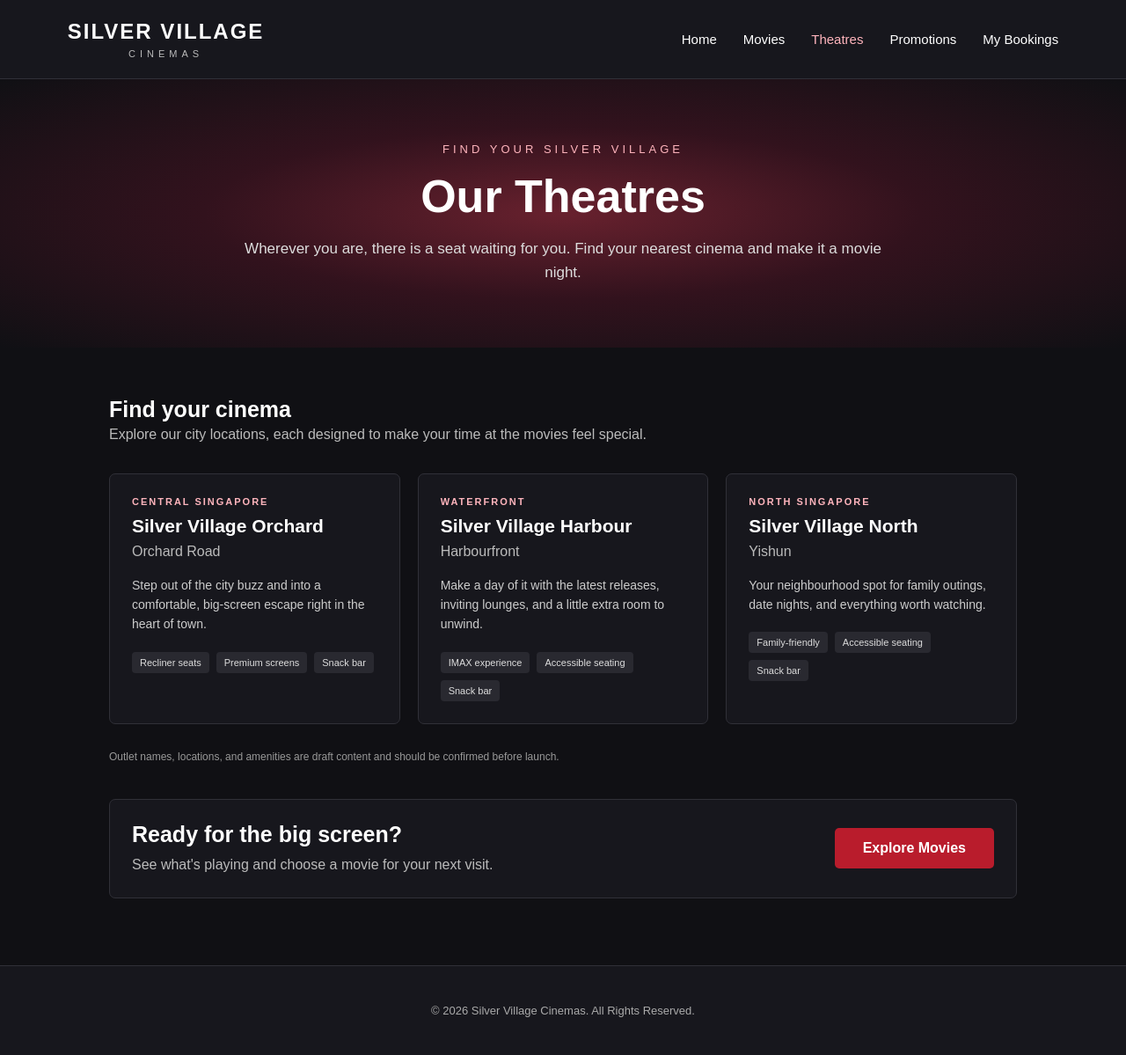
After one commit to roolimmm/projectcinema, a PHP site: page /theatres.html in a window 1280 px wide. The commit adds this page. Shown: the whole page at 88% size. Run offline with PHP 8.4, Linux system fonts and the light colour scheme.

Commit message:
added theatre and promotions page

```diff
--- a/index.html
+++ b/index.html
@@ -24,8 +24,10 @@
         </a>
 
         <nav aria-label="Main navigation">
-            <a href="index.html">Home</a>
-            <a href="#movies">Movies</a>
+            <a href="index.html" aria-current="page">Home</a>
+            <a href="index.html#movies">Movies</a>
+            <a href="theatres.html">Theatres</a>
+            <a href="promotions.html">Promotions</a>
             <a href="bookings.html">My Bookings</a>
         </nav>
 
--- a/style.css
+++ b/style.css
@@ -72,6 +72,10 @@ nav a {
 
 nav a:hover {
     color: #e50914;
+}
+
+nav a[aria-current="page"] {
+    color: #ffb5bd;
 }
 
 /* =========================
@@ -425,6 +429,207 @@ nav a:hover {
 }
 
 /* =========================
+   INFORMATION PAGES
+========================= */
+
+.page-banner {
+    padding: 72px 20px;
+    text-align: center;
+    background: radial-gradient(
+        ellipse at center,
+        #68212e 0%,
+        #32121d 45%,
+        #101014 100%
+    );
+}
+
+.page-banner-content {
+    max-width: 760px;
+    margin: 0 auto;
+}
+
+.page-banner .hero-label {
+    margin: 0;
+}
+
+.page-banner h2 {
+    margin: 16px 0;
+    font-size: clamp(34px, 5vw, 52px);
+}
+
+.page-banner p:not(.hero-label) {
+    margin: 0;
+    color: #dddddd;
+    font-size: 17px;
+    line-height: 1.6;
+}
+
+.content-section {
+    max-width: 1160px;
+    margin: 0 auto;
+    padding: 56px 5% 76px;
+}
+
+.content-intro {
+    max-width: 680px;
+    margin: 0 0 30px;
+    color: #bbbbbb;
+    line-height: 1.7;
+}
+
+.content-section h3 {
+    margin: 0;
+    font-size: 25px;
+}
+
+.theatre-grid,
+.promotion-grid {
+    display: grid;
+    grid-template-columns: repeat(3, minmax(0, 1fr));
+    gap: 20px;
+}
+
+.theatre-card,
+.promotion-card {
+    overflow: hidden;
+    border: 1px solid #303038;
+    border-radius: 7px;
+    background-color: #17171d;
+}
+
+.theatre-card {
+    padding: 25px;
+}
+
+.card-kicker {
+    margin: 0 0 10px;
+    color: #ffb5bd;
+    font-size: 11px;
+    font-weight: bold;
+    letter-spacing: 2px;
+    text-transform: uppercase;
+}
+
+.theatre-card h4,
+.promotion-card h4 {
+    margin: 0;
+    font-size: 21px;
+}
+
+.theatre-location {
+    margin: 8px 0 18px;
+    color: #bbbbbb;
+}
+
+.theatre-card p:not(.card-kicker):not(.theatre-location) {
+    color: #cccccc;
+    font-size: 14px;
+    line-height: 1.6;
+}
+
+.amenity-list {
+    display: flex;
+    flex-wrap: wrap;
+    gap: 8px;
+    margin: 20px 0 0;
+    padding: 0;
+    list-style: none;
+}
+
+.amenity-list li {
+    padding: 6px 9px;
+    border-radius: 4px;
+    background: #292930;
+    color: #dddddd;
+    font-size: 11px;
+}
+
+.promotion-card {
+    display: flex;
+    flex-direction: column;
+}
+
+.promotion-card-content {
+    display: flex;
+    flex: 1;
+    flex-direction: column;
+    align-items: flex-start;
+    padding: 24px;
+}
+
+.promotion-value {
+    display: inline-block;
+    margin: 0 0 18px;
+    padding: 7px 10px;
+    border-radius: 4px;
+    background: #b91c2c;
+    color: #ffffff;
+    font-size: 12px;
+    font-weight: bold;
+    letter-spacing: 1px;
+    text-transform: uppercase;
+}
+
+.promotion-card h4 {
+    margin-bottom: 10px;
+}
+
+.promotion-card-content > p:not(.promotion-value) {
+    margin: 0 0 18px;
+    color: #cccccc;
+    font-size: 14px;
+    line-height: 1.65;
+}
+
+.promotion-terms {
+    margin-top: auto !important;
+    color: #999999 !important;
+    font-size: 12px !important;
+}
+
+.promotion-card .hero-btn {
+    margin-top: 0;
+    padding: 11px 18px;
+    font-size: 13px;
+}
+
+.page-note {
+    margin: 28px 0 0;
+    color: #999999;
+    font-size: 12px;
+    line-height: 1.6;
+}
+
+.page-cta {
+    display: flex;
+    align-items: center;
+    justify-content: space-between;
+    gap: 24px;
+    margin-top: 38px;
+    padding: 25px;
+    border: 1px solid #303038;
+    border-radius: 7px;
+    background: #17171d;
+}
+
+.page-cta p {
+    margin: 8px 0 0;
+    color: #bbbbbb;
+    line-height: 1.5;
+}
+
+.page-cta .hero-btn {
+    flex-shrink: 0;
+    margin-top: 0;
+}
+
+.page-cta .hero-btn:focus-visible,
+.promotion-card .hero-btn:focus-visible {
+    outline: 2px solid #ffffff;
+    outline-offset: 4px;
+}
+
+/* =========================
    SMALLER SCREENS
 ========================= */
 
@@ -439,6 +644,20 @@ nav a:hover {
         flex-wrap: wrap;
         justify-content: center;
         gap: 15px;
+    }
+
+    .page-banner {
+        padding: 56px 20px;
+    }
+
+    .content-section {
+        padding-top: 42px;
+        padding-bottom: 56px;
+    }
+
+    .theatre-grid,
+    .promotion-grid {
+        grid-template-columns: repeat(2, minmax(0, 1fr));
     }
 
     .hero-banner {
@@ -473,6 +692,11 @@ nav a:hover {
         font-size: 15px;
     }
 
+    .page-cta {
+        align-items: flex-start;
+        flex-direction: column;
+    }
+
     .movie-overlay h3 {
         font-size: 15px;
     }
@@ -480,6 +704,13 @@ nav a:hover {
     .movie-runtime,
     .movie-advisory {
         font-size: 11px;
+    }
+}
+
+@media (max-width: 480px) {
+    .theatre-grid,
+    .promotion-grid {
+        grid-template-columns: 1fr;
     }
 }
 
--- /dev/null
+++ b/theatres.html
@@ -0,0 +1,99 @@
+<!DOCTYPE html>
+<html lang="en">
+
+<head>
+    <meta charset="UTF-8">
+    <meta name="viewport"
+          content="width=device-width, initial-scale=1.0">
+
+    <title>Theatres | Silver Village Cinemas</title>
+
+    <link rel="stylesheet" href="style.css">
+</head>
+
+<body>
+
+    <header class="site-header">
+        <a href="index.html" class="logo">
+            <h1>SILVER VILLAGE</h1>
+            <span>CINEMAS</span>
+        </a>
+
+        <nav aria-label="Main navigation">
+            <a href="index.html">Home</a>
+            <a href="index.html#movies">Movies</a>
+            <a href="theatres.html" aria-current="page">Theatres</a>
+            <a href="promotions.html">Promotions</a>
+            <a href="bookings.html">My Bookings</a>
+        </nav>
+    </header>
+
+    <main>
+        <section class="page-banner">
+            <div class="page-banner-content">
+                <p class="hero-label">FIND YOUR SILVER VILLAGE</p>
+                <h2>Our Theatres</h2>
+                <p>Wherever you are, there is a seat waiting for you. Find your nearest cinema and make it a movie night.</p>
+            </div>
+        </section>
+
+        <section class="content-section" aria-labelledby="theatre-list-heading">
+            <h3 id="theatre-list-heading">Find your cinema</h3>
+            <p class="content-intro">Explore our city locations, each designed to make your time at the movies feel special.</p>
+
+            <div class="theatre-grid">
+                <article class="theatre-card">
+                    <p class="card-kicker">Central Singapore</p>
+                    <h4>Silver Village Orchard</h4>
+                    <p class="theatre-location">Orchard Road</p>
+                    <p>Step out of the city buzz and into a comfortable, big-screen escape right in the heart of town.</p>
+                    <ul class="amenity-list" aria-label="Theatre amenities">
+                        <li>Recliner seats</li>
+                        <li>Premium screens</li>
+                        <li>Snack bar</li>
+                    </ul>
+                </article>
+
+                <article class="theatre-card">
+                    <p class="card-kicker">Waterfront</p>
+                    <h4>Silver Village Harbour</h4>
+                    <p class="theatre-location">Harbourfront</p>
+                    <p>Make a day of it with the latest releases, inviting lounges, and a little extra room to unwind.</p>
+                    <ul class="amenity-list" aria-label="Theatre amenities">
+                        <li>IMAX experience</li>
+                        <li>Accessible seating</li>
+                        <li>Snack bar</li>
+                    </ul>
+                </article>
+
+                <article class="theatre-card">
+                    <p class="card-kicker">North Singapore</p>
+                    <h4>Silver Village North</h4>
+                    <p class="theatre-location">Yishun</p>
+                    <p>Your neighbourhood spot for family outings, date nights, and everything worth watching.</p>
+                    <ul class="amenity-list" aria-label="Theatre amenities">
+                        <li>Family-friendly</li>
+                        <li>Accessible seating</li>
+                        <li>Snack bar</li>
+                    </ul>
+                </article>
+            </div>
+
+            <p class="page-note">Outlet names, locations, and amenities are draft content and should be confirmed before launch.</p>
+
+            <div class="page-cta">
+                <div>
+                    <h3>Ready for the big screen?</h3>
+                    <p>See what's playing and choose a movie for your next visit.</p>
+                </div>
+                <a href="index.html#movies" class="hero-btn">Explore Movies</a>
+            </div>
+        </section>
+    </main>
+
+    <footer class="site-footer">
+        <p>&copy; 2026 Silver Village Cinemas. All Rights Reserved.</p>
+    </footer>
+
+</body>
+</html>
```
Also changed, not shown: promotions.html (added, +85 -0 lines), .github/copilot-instructions.md (added).
